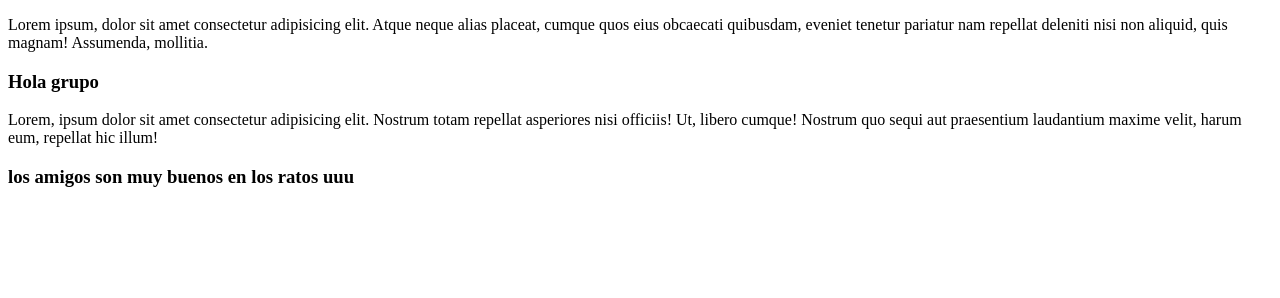
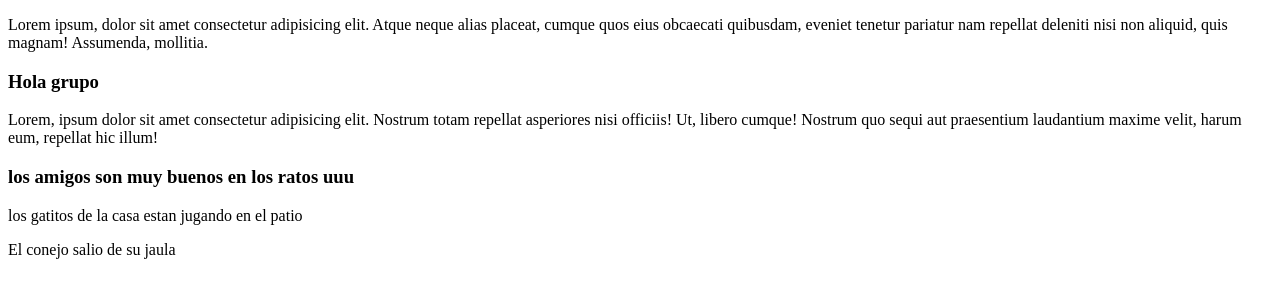
Before and after one commit to MasterJhonny/proyectosPersonales, a plain HTML site: page index.html in a window 1280 px wide. Drawn offline with Linux system fonts and the light colour scheme.

Commit message:
cambios agregados

```diff
--- a/index.html
+++ b/index.html
@@ -11,5 +11,7 @@
     <h3>Hola grupo</h3>
     <p>Lorem, ipsum dolor sit amet consectetur adipisicing elit. Nostrum totam repellat asperiores nisi officiis! Ut, libero cumque! Nostrum quo sequi aut praesentium laudantium maxime velit, harum eum, repellat hic illum!</p>
     <h3>los amigos  son muy buenos en los ratos  uuu</h3>
+    <p>los gatitos de la casa estan jugando en el patio</p>
+    <p>El conejo salio de su jaula</p>
 </body>
 </html>
```
